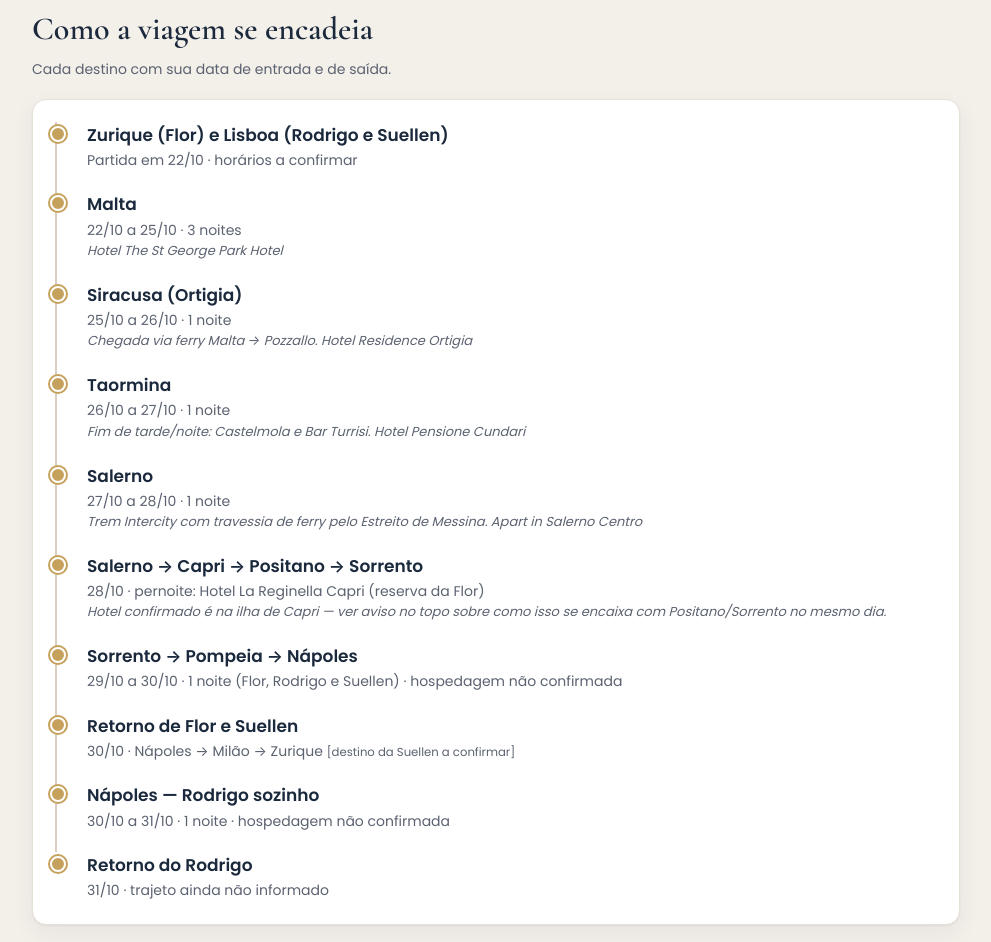
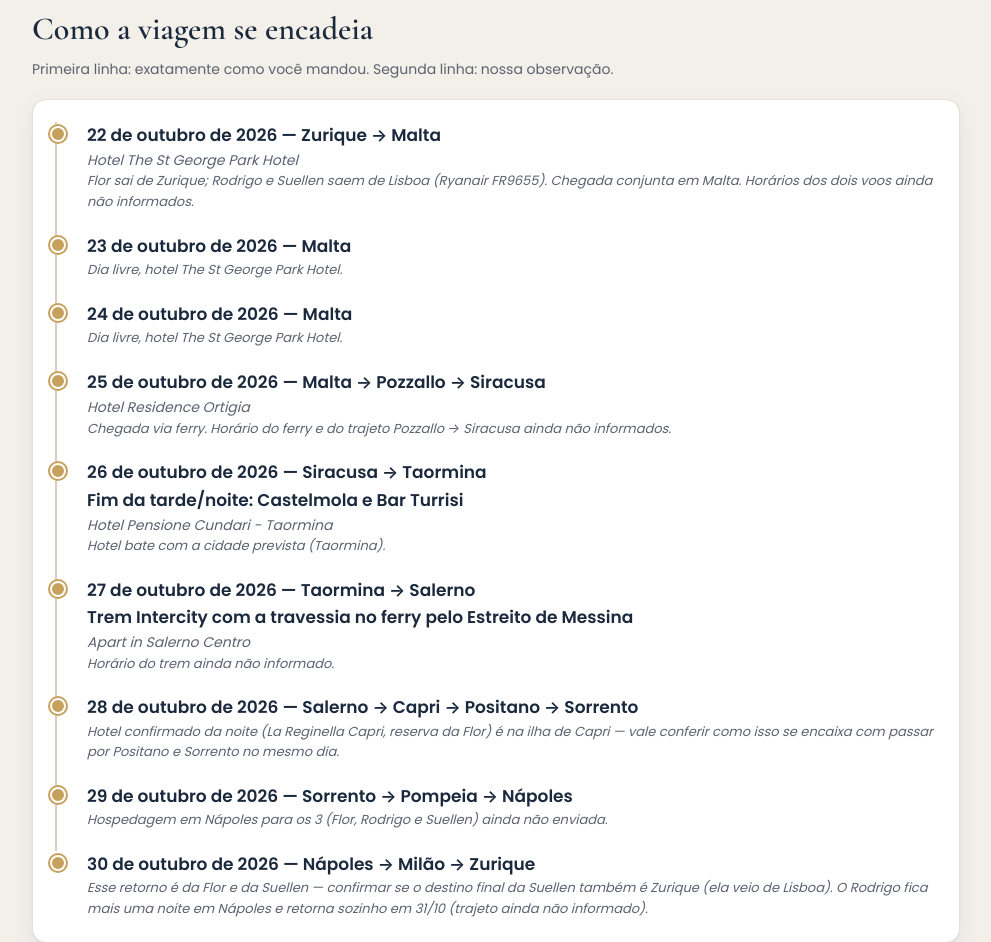
Before and after one commit to rodrigosouza/roteiro-malta-sicilia-2026, a plain HTML site: page index.html in a window 1280 px wide. Shown: the part 1566-2508 px from the top of the page, without its empty margins (144-1135 px from the left). Drawn offline with nearby package versions, Linux system fonts and the light colour scheme.

Commit message:
Seção Como a viagem se encadeia: texto original dia a dia + observações em linha separada

```diff
--- a/index.html
+++ b/index.html
@@ -495,53 +495,48 @@ a{color:var(--gold-ink)}
 
 <section class="secao">
   <h2>Como a viagem se encadeia</h2>
-  <p class="sub">Cada destino com sua data de entrada e de saída.</p>
+  <p class="sub">Primeira linha: exatamente como você mandou. Segunda linha: nossa observação.</p>
   <div class="cartao">
     <ol class="linha-tempo">
       <li>
-        <div class="lt-local">Zurique (Flor) e Lisboa (Rodrigo e Suellen)</div>
-        <div class="lt-datas">Partida em 22/10 · horários a confirmar</div>
+        <div class="lt-local">22 de outubro de 2026 — Zurique → Malta</div>
+        <div class="lt-datas"><i>Hotel The St George Park Hotel</i></div>
+        <div class="lt-nota">Flor sai de Zurique; Rodrigo e Suellen saem de Lisboa (Ryanair FR9655). Chegada conjunta em Malta. Horários dos dois voos ainda não informados.</div>
       </li>
       <li>
-        <div class="lt-local">Malta</div>
-        <div class="lt-datas">22/10 a 25/10 &middot; 3 noites</div>
-        <div class="lt-nota">Hotel The St George Park Hotel</div>
+        <div class="lt-local">23 de outubro de 2026 — Malta</div>
+        <div class="lt-nota">Dia livre, hotel The St George Park Hotel.</div>
       </li>
       <li>
-        <div class="lt-local">Siracusa (Ortigia)</div>
-        <div class="lt-datas">25/10 a 26/10 &middot; 1 noite</div>
-        <div class="lt-nota">Chegada via ferry Malta → Pozzallo. Hotel Residence Ortigia</div>
+        <div class="lt-local">24 de outubro de 2026 — Malta</div>
+        <div class="lt-nota">Dia livre, hotel The St George Park Hotel.</div>
       </li>
       <li>
-        <div class="lt-local">Taormina</div>
-        <div class="lt-datas">26/10 a 27/10 &middot; 1 noite</div>
-        <div class="lt-nota">Fim de tarde/noite: Castelmola e Bar Turrisi. Hotel Pensione Cundari</div>
+        <div class="lt-local">25 de outubro de 2026 — Malta → Pozzallo → Siracusa</div>
+        <div class="lt-datas"><i>Hotel Residence Ortigia</i></div>
+        <div class="lt-nota">Chegada via ferry. Horário do ferry e do trajeto Pozzallo → Siracusa ainda não informados.</div>
       </li>
       <li>
-        <div class="lt-local">Salerno</div>
-        <div class="lt-datas">27/10 a 28/10 &middot; 1 noite</div>
-        <div class="lt-nota">Trem Intercity com travessia de ferry pelo Estreito de Messina. Apart in Salerno Centro</div>
+        <div class="lt-local">26 de outubro de 2026 — Siracusa → Taormina<br>Fim da tarde/noite: Castelmola e Bar Turrisi</div>
+        <div class="lt-datas"><i>Hotel Pensione Cundari - Taormina</i></div>
+        <div class="lt-nota">Hotel bate com a cidade prevista (Taormina).</div>
       </li>
       <li>
-        <div class="lt-local">Salerno → Capri → Positano → Sorrento</div>
-        <div class="lt-datas">28/10 &middot; pernoite: Hotel La Reginella Capri (reserva da Flor)</div>
-        <div class="lt-nota">Hotel confirmado é na ilha de Capri — ver aviso no topo sobre como isso se encaixa com Positano/Sorrento no mesmo dia.</div>
+        <div class="lt-local">27 de outubro de 2026 — Taormina → Salerno<br>Trem Intercity com a travessia no ferry pelo Estreito de Messina</div>
+        <div class="lt-datas"><i>Apart in Salerno Centro</i></div>
+        <div class="lt-nota">Horário do trem ainda não informado.</div>
       </li>
       <li>
-        <div class="lt-local">Sorrento → Pompeia → Nápoles</div>
-        <div class="lt-datas">29/10 a 30/10 &middot; 1 noite (Flor, Rodrigo e Suellen) &middot; hospedagem não confirmada</div>
+        <div class="lt-local">28 de outubro de 2026 — Salerno → Capri → Positano → Sorrento</div>
+        <div class="lt-nota">Hotel confirmado da noite (La Reginella Capri, reserva da Flor) é na ilha de Capri — vale conferir como isso se encaixa com passar por Positano e Sorrento no mesmo dia.</div>
       </li>
       <li>
-        <div class="lt-local">Retorno de Flor e Suellen</div>
-        <div class="lt-datas">30/10 &middot; Nápoles → Milão → Zurique <small>[destino da Suellen a confirmar]</small></div>
+        <div class="lt-local">29 de outubro de 2026 — Sorrento → Pompeia → Nápoles</div>
+        <div class="lt-nota">Hospedagem em Nápoles para os 3 (Flor, Rodrigo e Suellen) ainda não enviada.</div>
       </li>
       <li>
-        <div class="lt-local">Nápoles — Rodrigo sozinho</div>
-        <div class="lt-datas">30/10 a 31/10 &middot; 1 noite &middot; hospedagem não confirmada</div>
-      </li>
-      <li>
-        <div class="lt-local">Retorno do Rodrigo</div>
-        <div class="lt-datas">31/10 &middot; trajeto ainda não informado</div>
+        <div class="lt-local">30 de outubro de 2026 — Nápoles → Milão → Zurique</div>
+        <div class="lt-nota">Esse retorno é da Flor e da Suellen — confirmar se o destino final da Suellen também é Zurique (ela veio de Lisboa). O Rodrigo fica mais uma noite em Nápoles e retorna sozinho em 31/10 (trajeto ainda não informado).</div>
       </li>
     </ol>
   </div>
```
